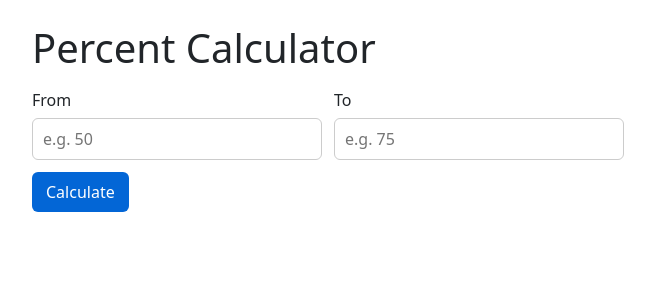
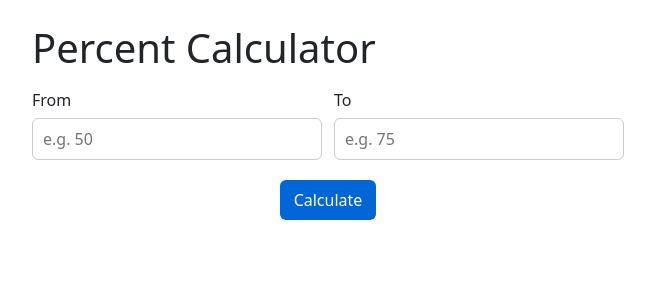
Before and after one commit to mayurkode7/Tools, a Next.js app in the folder tools-app/: page /percent in a window 1280 px wide. Shown: the top 300 px of the page, without its empty margins (312-967 px from the left). Built offline with nearby package versions, Linux system fonts and the light colour scheme.

Commit message:
Update styles for actions section to improve layout and alignment in Percent Calculator component

```diff
--- a/tools-app/src/app/percent/style.js
+++ b/tools-app/src/app/percent/style.js
@@ -15,7 +15,7 @@ export const styles = {
         borderRadius: 6,
         border: '1px solid #ccc'
     },
-    actions: { marginTop: 8 },
+    actions: { marginTop: 20, display: 'flex', justifyContent: 'center', alignItems: 'center' },
     button: {
         padding: '8px 14px',
         fontSize: 16,
@@ -23,7 +23,7 @@ export const styles = {
         border: 'none',
         background: '#0366d6',
         color: '#fff',
-        cursor: 'pointer'
+        cursor: 'pointer',
     },
     error: { color: 'crimson', marginTop: 12 },
     result: { marginTop: 12, fontSize: 18 }
```
